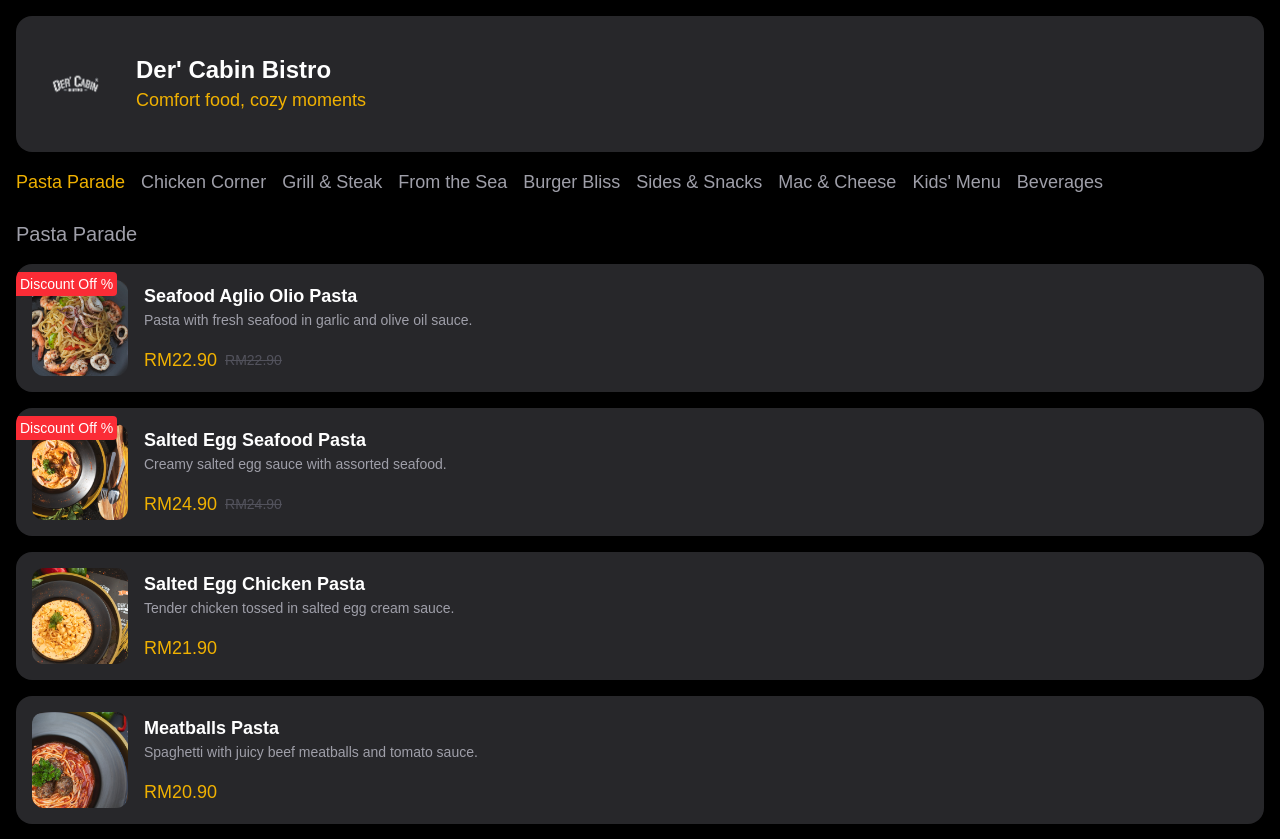
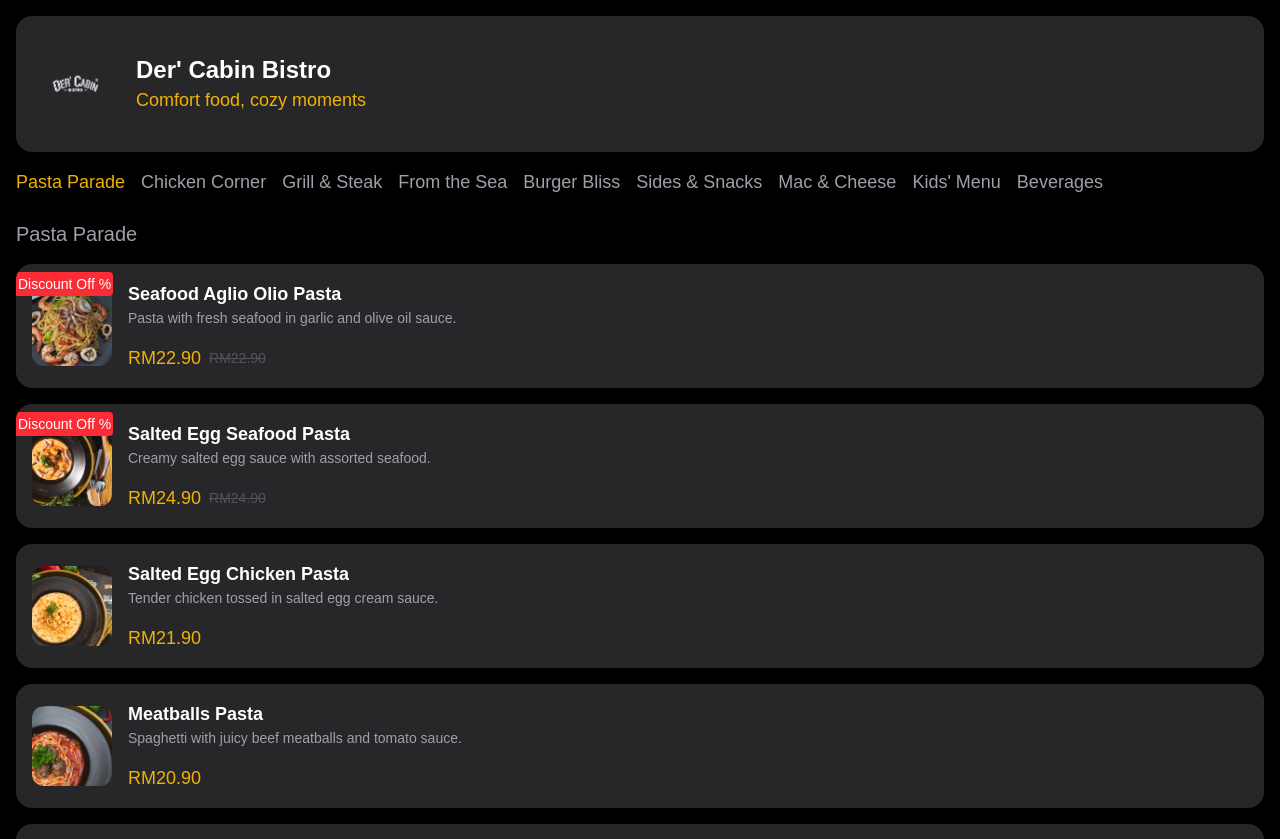
Before and after one commit to citrusarc/der-cabin-dining-app, a Next.js app: page /child in a window 1280 px wide. Shown: the top 839 px of the page. Built offline with nearby package versions, Linux system fonts and the light colour scheme.

Commit message:
fix layout

```diff
--- a/app/child/page.tsx
+++ b/app/child/page.tsx
@@ -72,11 +72,11 @@ export default function ChildHomePage() {
                   className="relative flex flex-row gap-4 p-4 items-center rounded-2xl overflow-hidden bg-zinc-800"
                 >
                   {item.isDiscount && (
-                    <p className="absolute top-2 left-0 z-10 inline px-1 py-0.5 rounded-tr-sm rounded-br-sm text-sm text-white bg-red-500">
+                    <p className="absolute top-2 left-0 z-10 p-0.5 rounded-tr-sm rounded-br-sm text-sm text-white bg-red-500">
                       Discount Off %
                     </p>
                   )}
-                  <div className="relative w-24 h-24 aspect-square rounded-xl overflow-hidden flex-shrink-0">
+                  <div className="relative w-20 h-20 aspect-square rounded-xl overflow-hidden flex-shrink-0">
                     <Image
                       fill
                       src={item.image}
@@ -90,7 +90,7 @@ export default function ChildHomePage() {
                         {item.name}
                         {item.isBestSeller && (
                           <span>
-                            <ThumbsUp className="w-5 h-5 text-yellow-500" />
+                            <ThumbsUp className="w-4 h-4 text-yellow-500" />
                           </span>
                         )}
                       </h2>
```
